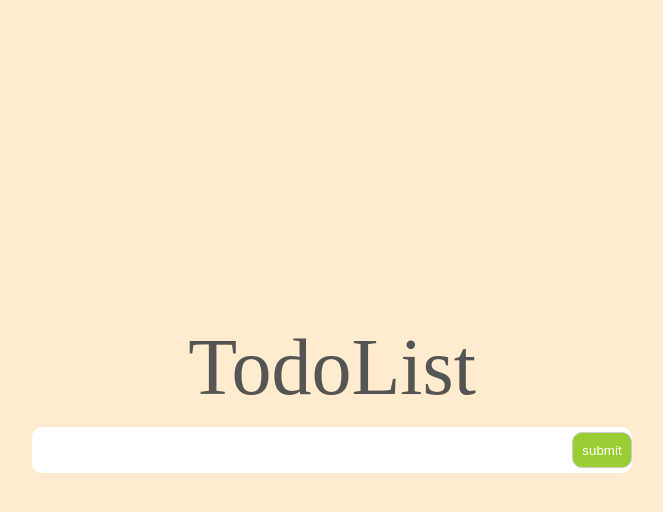
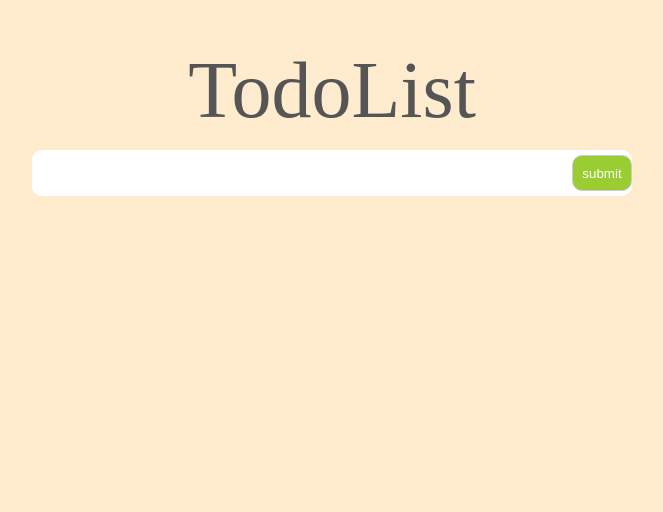
Before and after one commit to shlee9999/React-TodoList, a React (Vite) app: page / in a window 1280 px wide. Shown: the top 512 px of the page, without its empty margins (308-971 px from the left). Built offline with nearby package versions, Linux system fonts and the light colour scheme.

Commit message:
Design: CSS 수정 - 상대값 적용

```diff
--- a/src/pages/style.css
+++ b/src/pages/style.css
@@ -1,7 +1,7 @@
 .main-page {
   background-color: blanchedalmond;
   height: 100vh;
-  position: relative;
+  padding: 50px 0;
 }
 .logo {
   font-size: 5rem;
@@ -10,16 +10,12 @@
 }
 
 .main-page > .wrap {
+  margin: auto;
+  height: 100%;
   max-width: var(--max-w);
   min-width: var(--min-w);
-  position: absolute;
-  top: 50%;
-  left: 50%;
-  transform: translate(-50%, -50%);
   width: 80%;
-  position: relative;
 }
-
 .submit-container {
   margin-top: 20px;
   display: flex;
--- a/src/utils/generateId.ts
+++ b/src/utils/generateId.ts
@@ -1,6 +1,5 @@
 export const generateId = function () {
   const date = new Date().toISOString().slice(0, 10); // YYYY-MM-DD 형식의 날짜
   const randomString = Math.random().toString(36).slice(2, 11); // 무작위 문자열
-  console.log(`id-${date}-${randomString}`);
   return `id-${date}-${randomString}`;
 };
```
